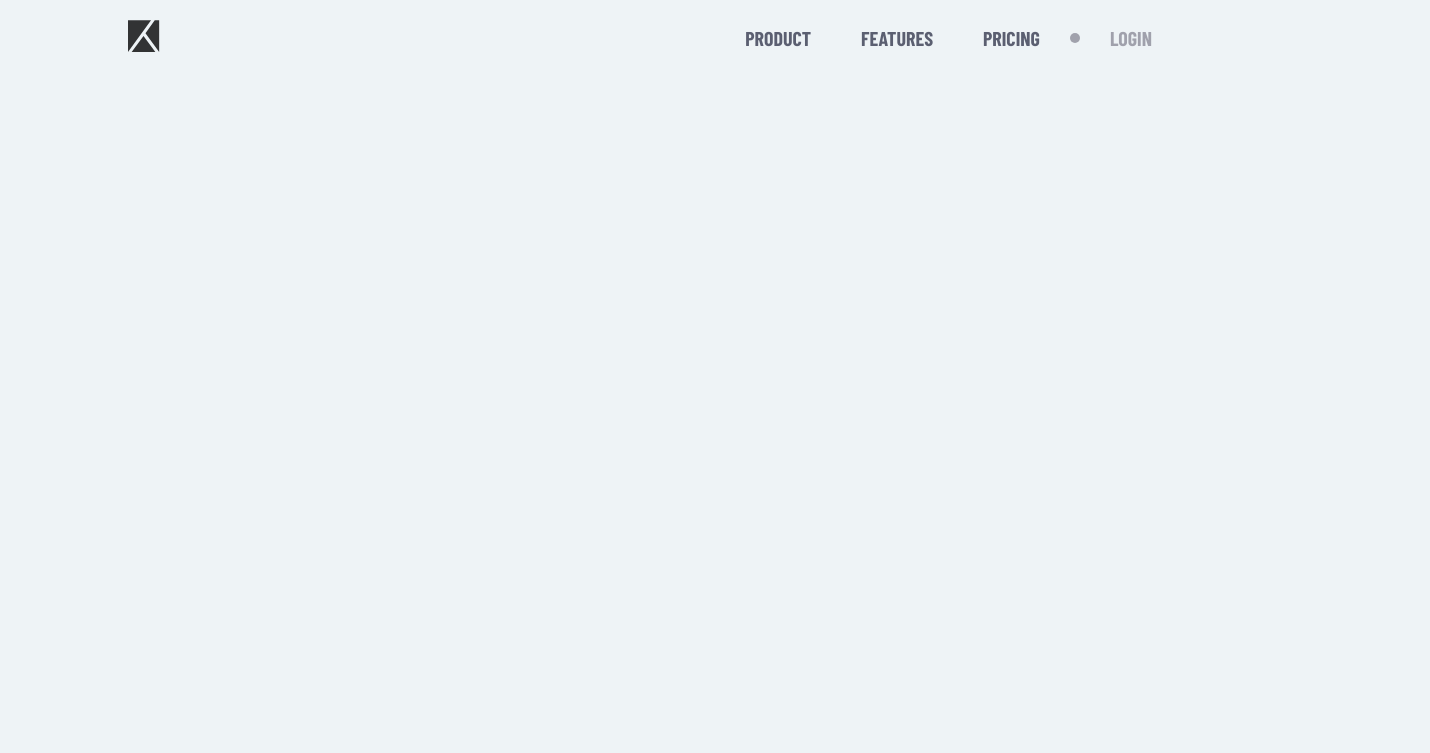
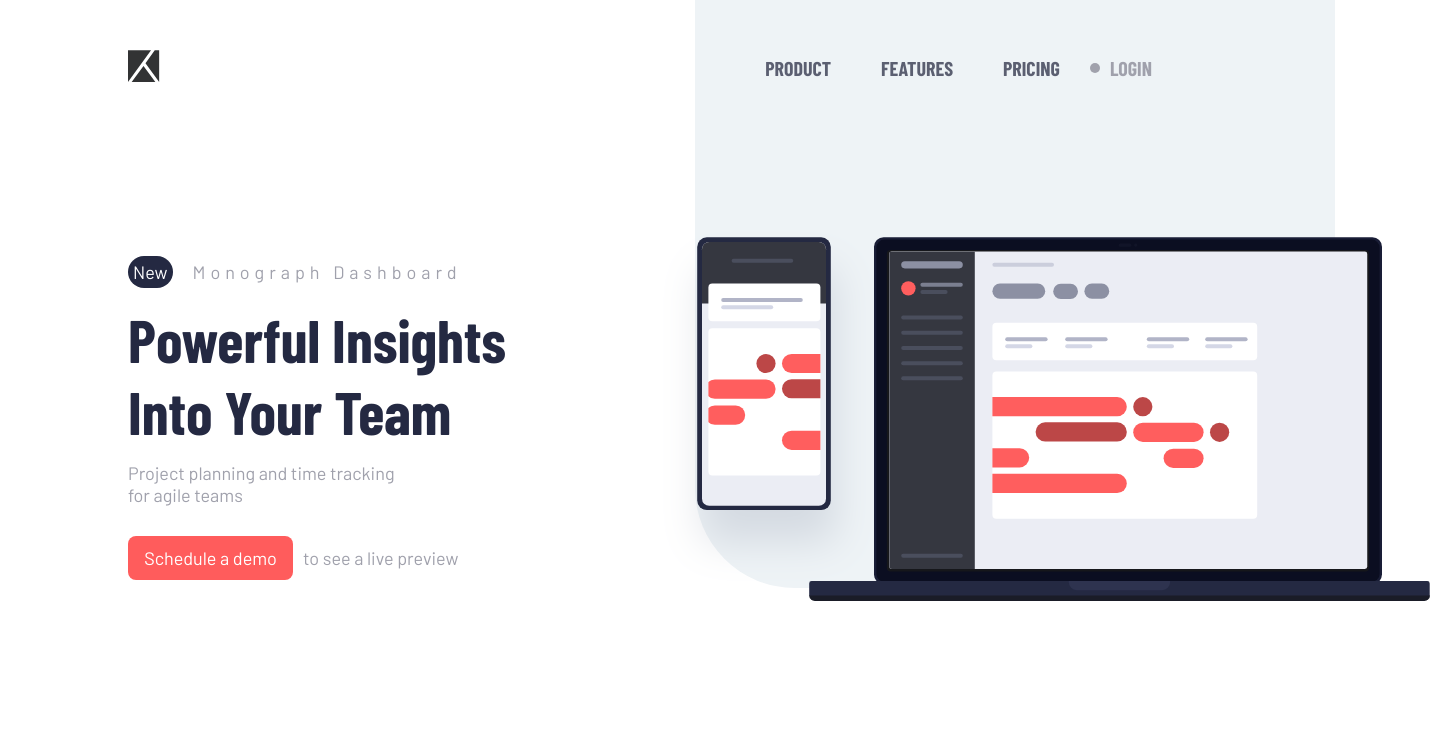
Before and after one commit to ahmedyasserdev/tracking-intro-component, a plain HTML site: page index.html in a window 1280 px wide. Shown: the whole page, 1430 px wide, since content can reach past the window. Drawn offline with nearby package versions, Linux system fonts and the light colour scheme.

Commit message:
finished hero

```diff
--- a/index.html
+++ b/index.html
@@ -25,20 +25,67 @@
         <div class="image-container">
           <img src="images/logo.svg" alt="logo">
         </div>
-  <nav class = "nav" >
-    <ul class = 'list' >
-      <li><a href="#"  class="list-item" >Product</a></li>
-      <li><a href="#" class="list-item"  > Features</a></li>
-      <li><a href="#" class="list-item"  > Pricing</a></li>
-      <li><a href="#"  class=" list-item  login" > Login</a></li>
+        <nav class="nav">
+          <ul class='list'>
+            <li><a href="#" class="list-item">Product</a></li>
+            <li><a href="#" class="list-item"> Features</a></li>
+            <li><a href="#" class="list-item"> Pricing</a></li>
+            <li><a href="#" class=" list-item  login"> Login</a></li>
 
           </ul>
         </nav>
 
-  <img src = "images/icon-hamburger.svg" alt = "open" class = " toggler mobile"   />
+        <img src="images/icon-hamburger.svg" alt="open" class=" toggler mobile" />
 
       </div>
     </header>
+
+
+
+
+    <section class="hero section-padding ">
+      <div class="container row">
+        <div class="content">
+          <div class="top-content">
+            <div class="chip">New</div>
+            <p>
+              Monograph Dashboard
+            </p>
+
+          </div>
+
+          <div class="info">
+            <h1>
+              Powerful insights <br /> into your team
+            </h1>
+
+            <p>
+              Project planning and time tracking <br /> for agile teams
+            </p>
+
+          </div>
+
+          <div class="cta">
+            <a href="#" class="main-btn">
+              Schedule a demo
+            </a>
+
+            <p>
+              to see a live preview
+            </p>
+
+          </div>
+
+        </div>
+
+
+        <div class="image-wrapper">
+          <img src="images/illustration-devices.svg" alt="hero img" />
+
+        </div>
+      </div>
+    </section>
+
 
 
 
@@ -55,7 +102,7 @@
   </footer> -->
 
 
-  <script src="js/main.js" ></script>
+  <script src="js/main.js"></script>
 </body>
 
 </html>
--- a/style/style.scss
+++ b/style/style.scss
@@ -1,2 +1,3 @@
 @import './utils/global';
 @import './utils/nav';
+@import './utils/hero';
--- a/style/utils/_global.scss
+++ b/style/utils/_global.scss
@@ -38,23 +38,26 @@ html {
   scroll-behavior: smooth;
 }
 
+
 body {
   font-family: $barlow;
   font-size: 18px;
-  color: $very-dark-blue;
-  background-color: $light-grayish-blue;
+}
+
+body {
+  overflow-x: hidden;
 }
 
 h1,
-h2,
-h3,
-h4,
-h5,
-h6,
-.cta,
 nav {
   font-family: $barlow-condensed;
   font-weight: 700;
+}
+
+
+p {
+  font-size: 18px;
+  color: $grayish-blue ;
 }
 
 img {
@@ -74,6 +77,7 @@ img {
   display: flex;
   justify-content: space-between;
   align-items: center;
+  gap: 2rem;
   flex-wrap: wrap;
 }
 
@@ -81,3 +85,50 @@ img {
   width: 80%;
   margin-inline: auto;
 }
+
+.chip {
+  background-color: $very-dark-blue;
+  border-radius: 100px;
+  -webkit-border-radius: 100px;
+  -moz-border-radius: 100px;
+  -ms-border-radius: 100px;
+  -o-border-radius: 100px;
+  color: white;
+  width: max-content;
+  padding: .5rem;
+}
+
+
+.section-padding {
+  padding-top: 170px;
+  padding-bottom: 170px;
+
+  @media (max-width: $mobile) {
+    padding-top: 70px;
+    padding-bottom: 70px;
+  }
+
+}
+
+
+.main-btn {
+  color: white;
+  border-radius: 8px;
+  -webkit-border-radius: 8px;
+  -moz-border-radius: 8px;
+  -ms-border-radius: 8px;
+  -o-border-radius: 8px;
+  background-color: $red;
+  font-size: 1.8rem;
+  padding: .6em .9em;
+  text-align: center;
+  transition: 200ms ease;
+  -webkit-transition: 200ms ease;
+  -moz-transition: 200ms ease;
+  -ms-transition: 200ms ease;
+  -o-transition: 200ms ease;
+
+  &:hover {
+    opacity: .8;
+  }
+}
--- /dev/null
+++ b/style/utils/_hero.scss
@@ -0,0 +1,55 @@
+.hero {
+    @media(min-width : $desktop ) {
+    position: relative;
+}
+
+    .row {
+
+        @media(max-width : $mobile ) {
+            flex-direction: column-reverse;
+            gap: 80px;
+        }
+    }
+
+    .content {
+        .top-content {
+            display: flex;
+            align-items: center;
+            gap: 2rem;
+
+            p {
+                text-transform: capitalize;
+                letter-spacing: 5px;
+            }
+        }
+
+        .info {
+            h1 {
+                color: $very-dark-blue ;
+                font-size: 6rem;
+                text-transform: capitalize;
+                margin-block: 1.5rem;
+
+            }
+        }
+
+        .cta {
+            display: flex;
+            gap: 10px;
+            align-items: center;
+            margin-top: 3rem;
+        }
+    }
+
+
+    .image-wrapper {
+
+        @media(min-width : $desktop ) {
+            position: absolute;
+            right: -150px;
+            width: 60%;
+
+        }
+
+    }
+}
--- a/style/utils/_nav.scss
+++ b/style/utils/_nav.scss
@@ -1,28 +1,46 @@
 header {
-  padding-top: 2rem;
+  padding-top: 5rem;
   position: relative;
+
 }
 
 .list {
+
   @media (min-width: $desktop) {
     display: flex;
     align-items: center;
     gap: 5rem;
-  }
+    position: relative;
+
+    &::after {
+      content: '';
+      width: 400px;
+      height: 800px;
+      background-color: $light-grayish-blue;
+      display: block;
+      position: absolute;
+      z-index: -1000;
+      border-radius: 100px;
+      -webkit-border-radius: 100px;
+      -moz-border-radius: 100px;
+      -ms-border-radius: 100px;
+      -o-border-radius: 100px;
+      left: -70px ;
+      padding: 12rem;
 }
 
+  }
+
+}
 
 .list-item {
   color: $dark-grayish-blue;
 
   &.login {
     color: $grayish-blue;
-  }
+    position: relative;
 
-  @media (min-width: $desktop) {
-    &.login {
-      margin-left: 2rem;
-
+    @media (min-width : $desktop) {
       &::before {
         content: '';
         position: absolute;
@@ -42,6 +60,8 @@ header {
         -moz-transform: translateY(-50%);
         -ms-transform: translateY(-50%);
         -o-transform: translateY(-50%);
+        margin-left: 2rem;
+
       }
     }
   }
@@ -49,25 +69,10 @@ header {
   transition: 100ms ease;
   font-size: 2rem;
   text-transform: uppercase;
-  -webkit-transition: 100ms ease;
-  -moz-transition: 100ms ease;
-  -ms-transition: 100ms ease;
-  -o-transition: 100ms ease;
   position: relative;
 
   &:hover {
     text-decoration: underline;
-  }
-}
-
-@media (max-width: $mobile) {
-  li:not(:last-child) {
-    padding-bottom: 20px;
-  }
-
-  li:last-child {
-    border-top: 2px solid $grayish-blue;
-    padding-top: 10px;
   }
 }
 
@@ -80,32 +85,26 @@ header {
     margin-top: 20px;
     transform: translate(-50%, -1000%);
     background-color: white;
-    -webkit-transform: translate(-50%, -1000%);
-    -moz-transform: translate(-50%, -1000%);
-    -ms-transform: translate(-50%, -1000%);
-    -o-transform: translate(-50%, -1000%);
     border-radius: 8px;
-    -webkit-border-radius: 8px;
-    -moz-border-radius: 8px;
-    -ms-border-radius: 8px;
-    -o-border-radius: 8px;
     text-align: center;
     padding: 20px;
-    transition: 500ms ease;
-    -moz-transition: 500ms ease;
-    -ms-transition: 500ms ease;
-    -o-transition: 500ms ease;
-    -webkit-transition: 500ms ease;
-    opacity: 0;
-    visibility: hidden;
+    transition: 200ms ease;
+
     &.show {
       transform: translate(-50%, 0);
-      -webkit-transform: translate(-50%, 0);
-      -moz-transform: translate(-50%, 0);
-      -ms-transform: translate(-50%, 0);
-      -o-transform: translate(-50%, 0);
-      opacity: 1;
-      visibility: visible;
     }
   }
 }
+
+
+
+@media (max-width: $mobile) {
+  li:not(:last-child) {
+    padding-bottom: 20px;
+  }
+
+  li:last-child {
+    border-top: 2px solid $grayish-blue;
+    padding-top: 10px;
+  }
+}
```
Also changed, not shown: .txt, style/style.css, 1 other file. Lines whose indentation alone changed are shown as unchanged.
